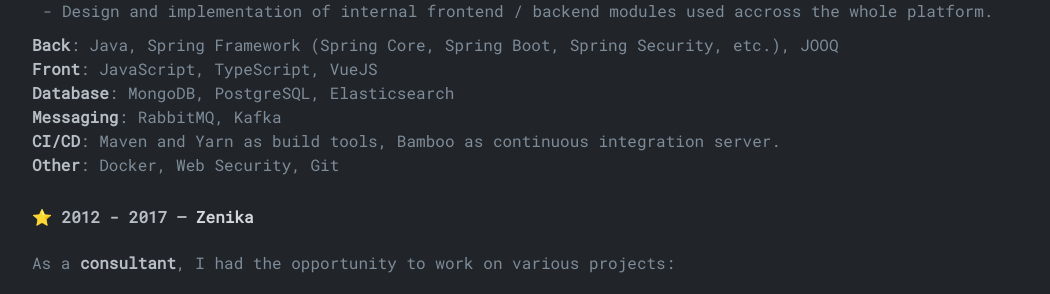
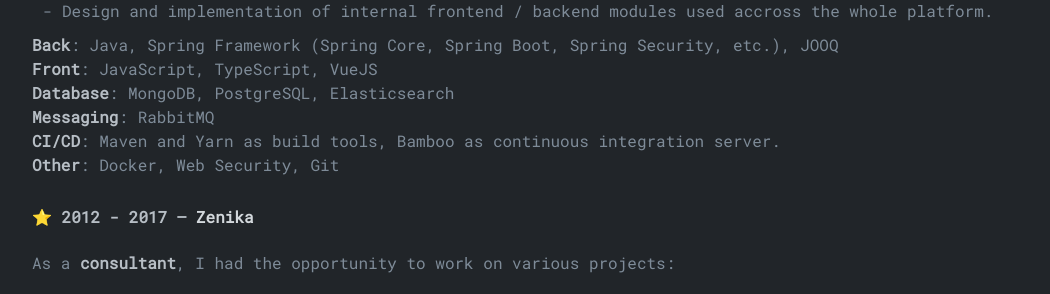
Before and after one commit to mjeanroy/mjeanroy.github.io, a Jekyll site: the page built from resume/index.html, in a window 1280 px wide and 900 px high, scrolled down 819 px. Shown: the part 154-448 px from the top of the window, without its empty margins (96-1146 px from the left). Built offline with Jekyll 4.4.1, drawn with Linux system fonts in a browser that asks for light colours.

Commit message:
Fix typo

```diff
--- a/_includes/resume.md
+++ b/_includes/resume.md
@@ -38,7 +38,7 @@
 - **Back**: Java, Spring Framework (Spring Core, Spring Boot, Spring Security, etc.), JOOQ
 - **Front**: JavaScript, TypeScript, VueJS
 - **Database**: MongoDB, PostgreSQL, Elasticsearch
-- **Messaging**: RabbitMQ, Kafka
+- **Messaging**: RabbitMQ
 - **CI/CD**: Maven and Yarn as build tools, Bamboo as continuous integration server.
 - **Other**: Docker, Web Security, Git
 
```
